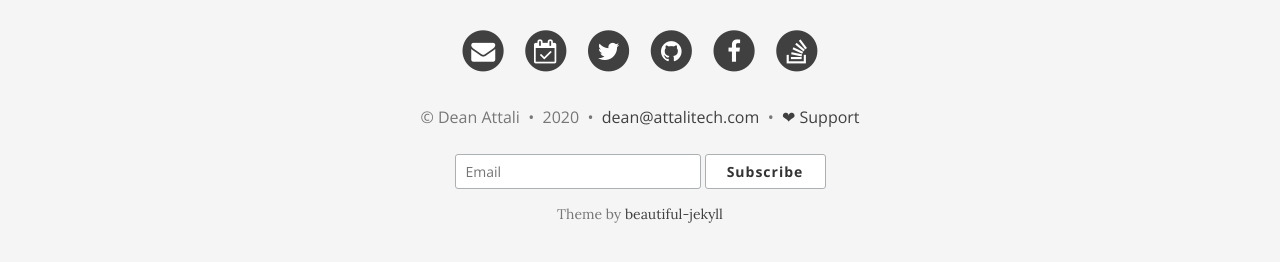
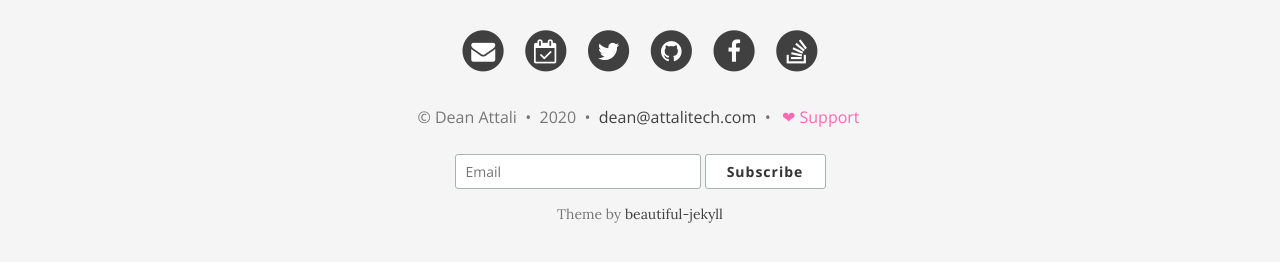
Before and after one commit to daattali/daattali.github.io, a Jekyll site: the page built from index.html, in a window 1280 px wide and 1400 px high, scrolled down 1574 px. Shown: the part 1125-1387 px from the top of the window. Built offline with Jekyll 4.4.1, drawn with Linux system fonts in a browser that asks for light colours; nearby versions of some CDN libraries; the list of posts is cut into pages by our own code.

Commit message:
Update main.css

```diff
--- a/css/main.css
+++ b/css/main.css
@@ -199,13 +199,18 @@ img::-moz-selection {
   }
 }
 
-.navbar-custom .nav li a.nav-support-link {
+.navbar-custom .nav li a.nav-support-link,
+.footer-support-link {
   color: hotpink;
   transition: background 300ms, color 300ms
 }
-.navbar-custom .nav li a.nav-support-link:hover {
+.navbar-custom .nav li a.nav-support-link:hover,
+.footer-support-link:hover {
   background: hotpink;
   color: #3344bb;
+}
+.footer-support-link {
+  padding: 3px;
 }
 
 @media only screen and (max-width: 992px) {
```
